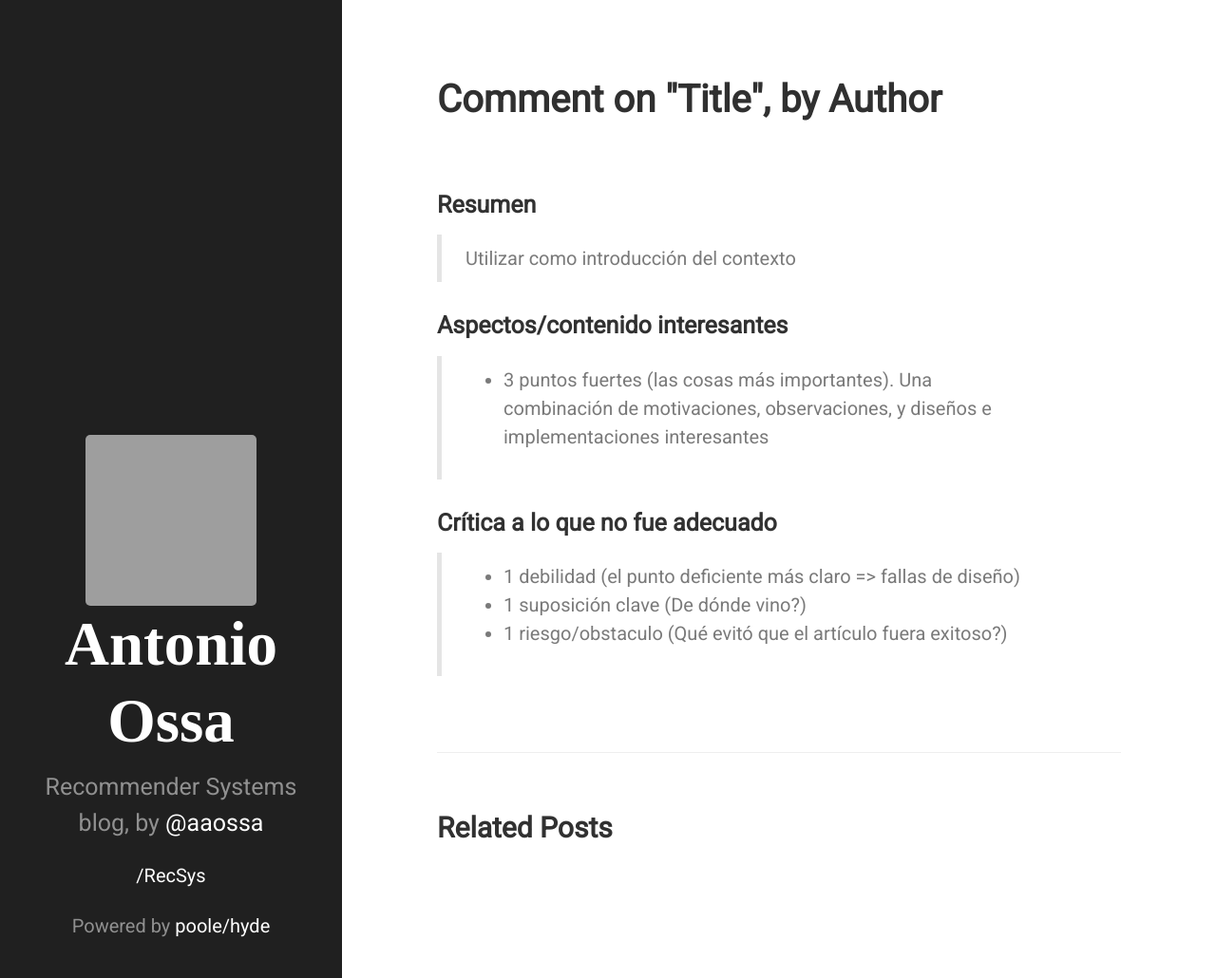
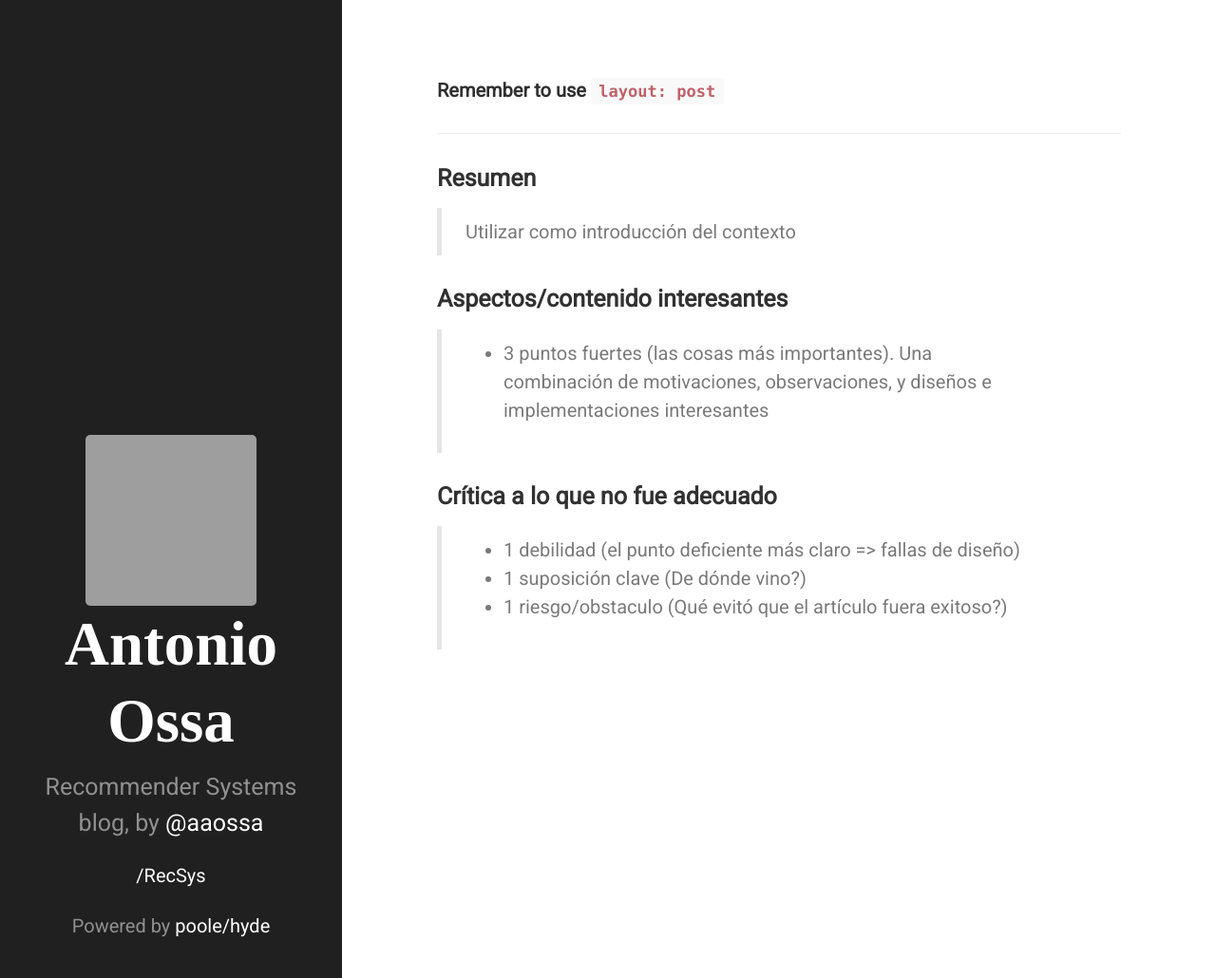
Before and after one commit to aaossa/recsys, a Jekyll site: the page built from comment.template.md, in a window 1280 px wide and 1030 px high. Shown: the whole window at 95% size. Built offline with Jekyll 4.4.1, drawn with Linux system fonts in a browser that asks for light colours; grey boxes are pictures that could not be loaded.

Commit message:
Hide template post using `layout: default`
Signed-off-by: Antonio Ossa <aaossa@uc.cl>

```diff
--- a/comment.template.md
+++ b/comment.template.md
@@ -1,7 +1,11 @@
 ---
-layout: post
+layout: default
 title: Comment on "Title", by Author
 description: Description
+---
+
+**Remember to use `layout: post`**
+
 ---
 
 ### Resumen
```
